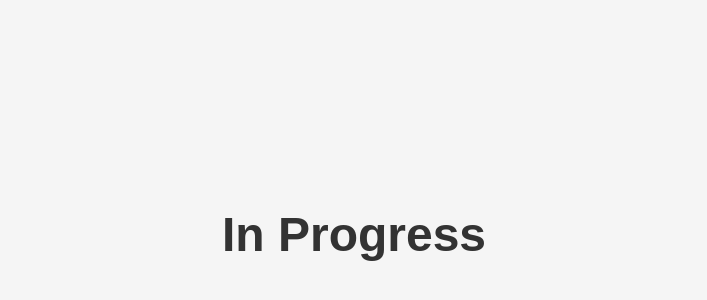
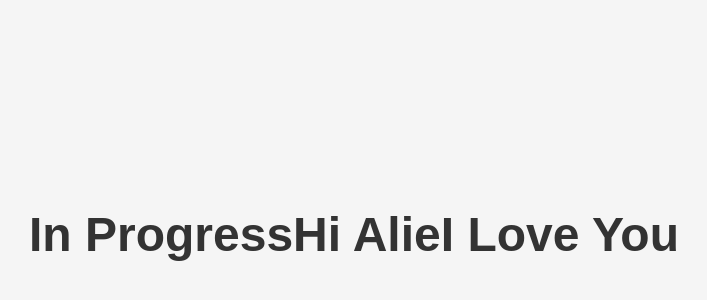
Before and after one commit to buildwithbradley/build-with-bradley, a plain HTML site: page index.html in a window 1280 px wide. Shown: the part 166-466 px from the top of the page, without its empty margins (286-993 px from the left). Drawn offline with Linux system fonts and the light colour scheme.

Commit message:
Update index.html

```diff
--- a/index.html
+++ b/index.html
@@ -3,7 +3,7 @@
 <head>
     <meta charset="UTF-8">
     <meta name="viewport" content="width=device-width, initial-scale=1.0">
-    <title>In Progress - Hi Alie, You Are My Site's First Visitor</title>
+    <title>In Progress</title>
     <style>
         body {
             display: flex;
@@ -22,5 +22,7 @@
 </head>
 <body>
     <h1>In Progress</h1>
+    <h1>Hi Alie</h1>
+    <h1>I Love You</h1>
 </body>
 </html>
```
